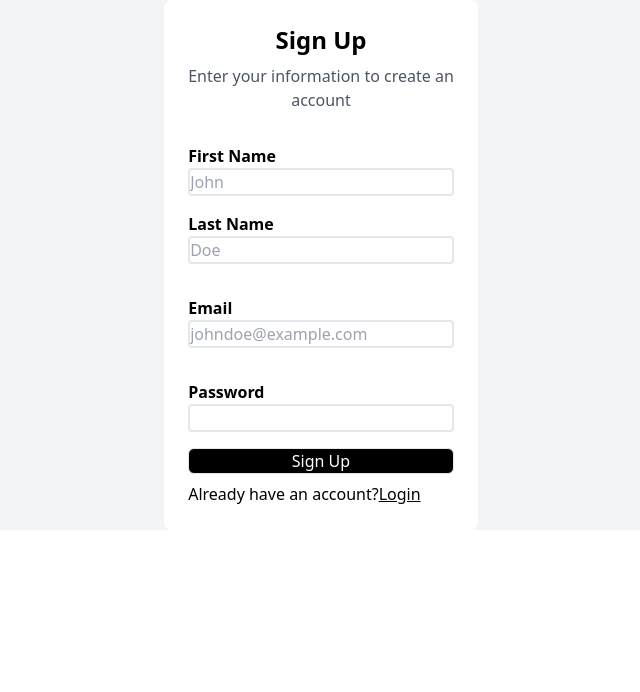
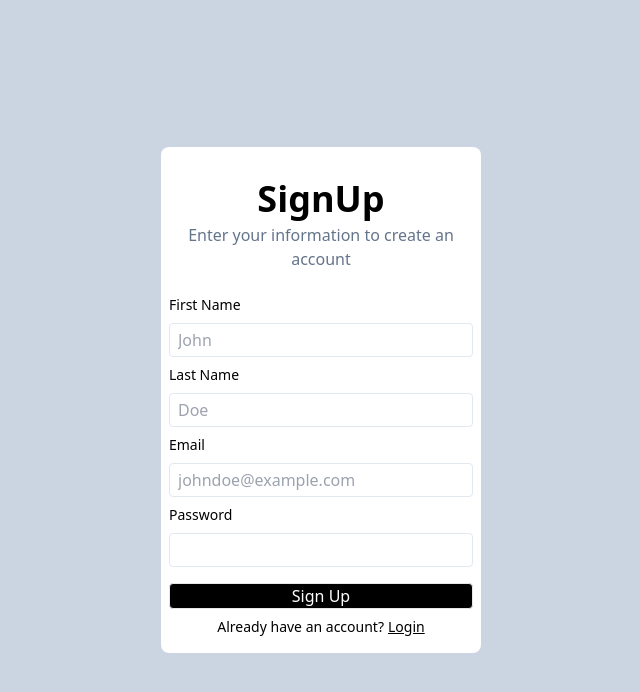
Before and after one commit to kshitijgetsac/PaytmClone, a React app in the folder frontend/: page /signup in a window 1280 px wide. Shown: the top 692 px of the page, without its empty margins (319-959 px from the left). Built offline with nearby package versions, Linux system fonts and the light colour scheme; the HTML template or start-up script is replaced by a standard one.

Commit message:
frontend basic schema and some basic routing

```diff
--- a/frontend/src/App.jsx
+++ b/frontend/src/App.jsx
@@ -1,24 +1,18 @@
 import { useState } from "react";
 import { BrowserRouter, Routes, Route } from "react-router-dom";
-import { SignIn } from "./components/SignIn.jsx";
-import { SignUp } from "./components/SignUp.jsx";
-
+import { SignIn } from "./pages/SignIn";
+import { SignUp } from "./pages/SignUp";
 function App() {
-  const [count, setCount] = useState(0);
-
   return (
     <>
       <BrowserRouter>
         <Routes>
-          <Route path="/" element={<Landing></Landing>}></Route>
-          <Route path="/signup" element={<SignUp />}></Route>
-          <Route path="/signin" element={<SignIn />}></Route>
+          <Route path="/signup" element={<SignUp />} />
+          <Route path="/signin" element={<SignIn />} />
         </Routes>
       </BrowserRouter>
     </>
   );
 }
-function Landing() {
-  return <div>Welcome to Paytm</div>;
-}
+
 export default App;
--- /dev/null
+++ b/frontend/src/components/BottomWarning.jsx
@@ -0,0 +1,12 @@
+import { Link } from "react-router-dom";
+
+export function BottomWarning({ label, buttonText, to }) {
+  return (
+    <div className="py-2 text-sm flex justify-center">
+      <div>{label}</div>
+      <Link className="pointer underline pl-1 cursor-pointer" to={to}>
+        {buttonText}
+      </Link>
+    </div>
+  );
+}
--- /dev/null
+++ b/frontend/src/components/Button.jsx
@@ -0,0 +1,9 @@
+export function Button({ label }) {
+  return (
+    <div className="pt-4">
+      <button className="w-full border rounded bg-black text-white justify-center">
+        {label}
+      </button>
+    </div>
+  );
+}
--- /dev/null
+++ b/frontend/src/components/Heading.jsx
@@ -0,0 +1,3 @@
+export function Heading({ label }) {
+  return <div className="font-bold text-4xl pt-6">{label}</div>;
+}
--- /dev/null
+++ b/frontend/src/components/InputBox.jsx
@@ -0,0 +1,12 @@
+export function InputBox({ label, placeholder, type }) {
+  return (
+    <div>
+      <div className="text-sm font-medium text-left py-2">{label}</div>
+      <input
+        placeholder={placeholder}
+        type={type}
+        className="w-full px-2 py-1 border rounded border-slate-200"
+      />
+    </div>
+  );
+}
--- /dev/null
+++ b/frontend/src/components/SubHeading.jsx
@@ -0,0 +1,3 @@
+export function SubHeading({ label }) {
+  return <div className="text-slate-500 text-md pt-1 px-4 pb-4">{label}</div>;
+}
--- /dev/null
+++ b/frontend/src/pages/SignIn.jsx
@@ -0,0 +1,27 @@
+import { Heading } from "../components/Heading";
+import { SubHeading } from "../components/SubHeading";
+import { InputBox } from "../components/InputBox";
+import { Button } from "../components/Button";
+import { BottomWarning } from "../components/BottomWarning";
+export function SignIn() {
+  return (
+    <div className="bg-slate-300 h-screen flex justify-center">
+      <div className="flex flex-col justify-center">
+        <div className="rounded-lg bg-white w-80 text-center p-2 h-max px-4">
+          <Heading label={"Sign in"} />
+          <SubHeading label={"Enter your credentials to access your account"} />
+          <InputBox placeholder="johndoe@example.com" label={"Email"} />
+          <InputBox placeholder="123456" label={"Password"} type={"password"} />
+          <div className="pt-4">
+            <Button label={"Sign in"} />
+          </div>
+          <BottomWarning
+            label={"Don't have an account?"}
+            buttonText={"Sign Up"}
+            to={"/signup"}
+          ></BottomWarning>
+        </div>
+      </div>
+    </div>
+  );
+}
--- /dev/null
+++ b/frontend/src/pages/SignUp.jsx
@@ -0,0 +1,32 @@
+import { Heading } from "../components/Heading";
+import { SubHeading } from "../components/SubHeading";
+import { InputBox } from "../components/InputBox";
+import { Button } from "../components/Button";
+import { BottomWarning } from "../components/BottomWarning";
+export function SignUp() {
+  return (
+    <div className="bg-slate-300 h-screen flex justify-center">
+      <div className="flex flex-col justify-center">
+        <div className="rounded-lg bg-white w-80 text-center p-2">
+          <Heading label={"SignUp"}></Heading>
+          <SubHeading
+            label={"Enter your information to create an account"}
+          ></SubHeading>
+          <InputBox label={"First Name"} placeholder={"John"}></InputBox>
+          <InputBox label={"Last Name"} placeholder={"Doe"}></InputBox>
+          <InputBox
+            label={"Email"}
+            placeholder={"johndoe@example.com"}
+          ></InputBox>
+          <InputBox label={"Password"} type={"password"}></InputBox>
+          <Button label={"Sign Up"}></Button>
+          <BottomWarning
+            label={"Already have an account?"}
+            buttonText={"Login"}
+            to={"/signin"}
+          ></BottomWarning>
+        </div>
+      </div>
+    </div>
+  );
+}
```
